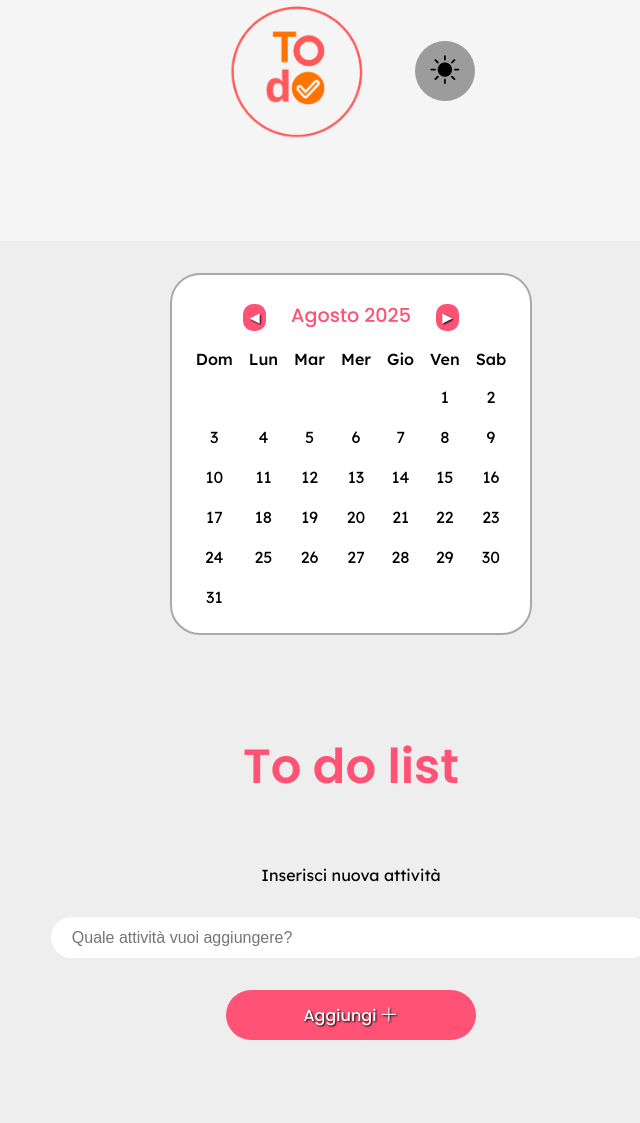
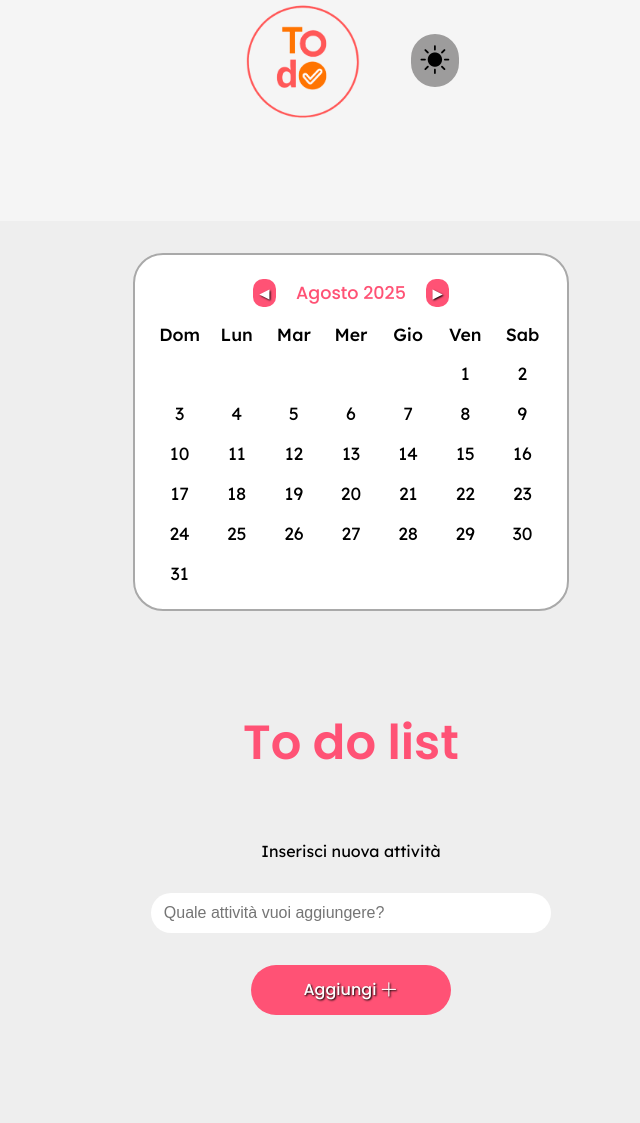
Before and after one commit to junior5969/Todolist, a plain HTML site: page index.html in a window 1280 px wide. Shown: the whole page, without its empty margins (289-929 px from the left). Drawn offline with nearby package versions, Linux system fonts and the light colour scheme.

Commit message:
Fix style

```diff
--- a/assets/css/style.css
+++ b/assets/css/style.css
@@ -22,23 +22,25 @@ header {
     flex-direction: row;
     align-items: center;
     justify-content: center;
+    flex-wrap: wrap;
     gap: 3rem;
 }
 
 header img {
-    width: 140px;
+    max-width: 120px;
+    width: 40%;
 }
 
 .dark-mode-btn {
     background-color: rgb(157, 156, 156);
-    padding: 0.4rem;
+    padding: 0.6rem;
     border: transparent;
     border-radius: 60px;
     cursor: pointer;
     font-size: 1.8rem;
     text-align: center;
-    height: 60px;
-    width: 60px;
+    max-height: 60px;
+    max-width: 60px;
 }
 
 .light-mode-btn {
@@ -62,7 +64,14 @@ header img {
     border-radius: 30px;
     background-color: rgb(255, 255, 255);
     margin-bottom: 50px;
-    overflow-x: auto;
+}
+
+.calendar-nav {
+    display: flex;
+    justify-content: center;
+    flex-wrap: wrap;
+    align-items: center;
+    flex-direction: row;
 }
 
 .calendar-structure {
@@ -71,11 +80,21 @@ header img {
     border-collapse: collapse;
     margin: auto;
     font-family: "Lexend Deca", sans-serif;
+    table-layout: fixed;
+}
+
+.calendar-structure th,
+.calendar-structure td {
+  padding: 0.5rem;
+  font-size: 1.1rem;
+  width: 14.28%;
+  box-sizing: border-box;
+  word-wrap: break-word;
 }
 
 .calendar-title {
     color: rgb(255, 82, 117);
-    font-size: clamp(1rem, 1.5vw, 1.3rem);
+    font-size: 1rem;
     font-weight: 500;
     padding: 0.5em;
     text-align: center;
@@ -156,12 +175,14 @@ header img {
 
 .input-type {
     border-radius: 30px;
-    padding: 1.3rem;
     height: 30px;
     width: 100%;
-    max-width: 600px;
-    font-size: clamp(1rem, 1vw, 1.2rem);
     border: none;
+    box-sizing: border-box;
+    padding: 0.8rem;
+    height: 40px;
+    max-width: 400px;
+    font-size: 1rem;
 }
 
 .input-type:focus-visible {
@@ -184,9 +205,10 @@ header img {
 .button {
     border-radius: 30px;
     min-height: 50px;
-    min-width: 50%;
+    width: 60%;
+    max-width: 200px;
     background-color: rgb(255, 82, 117);
-    font-size: clamp(1rem, 1vw, 1.2rem);
+    font-size: 1rem;
     font-family: "Poppins", sans-serif;
     color: rgb(255, 255, 255);
     text-shadow: 1px 1px 2px rgb(0, 0, 0);
@@ -245,11 +267,30 @@ header img {
     border-radius: 10px;
     padding: 0.4rem;
     font-size: 1rem;
+    width: 100%;
+    max-width: 300px;
+    box-sizing: border-box;
 }
 
 
 
 /*MEDIA QUERY*/
+
+@media screen and (max-width:425px) {
+
+    .calendar-nav {
+    display: flex;
+    justify-content: center;
+    flex-wrap: wrap;
+    align-items: center;
+    flex-direction: column;
+    }
+
+.button {
+    min-width: fit-content;
+    font-size: clamp(1rem, 1vw, 1.2rem);
+}
+}
 
 @media screen and (min-width:768px) {
 
@@ -259,9 +300,4 @@ header img {
     flex-wrap: nowrap;
 }
 
-.button {
-width: 250px;
-min-width: unset;
 }
-
-}
```
